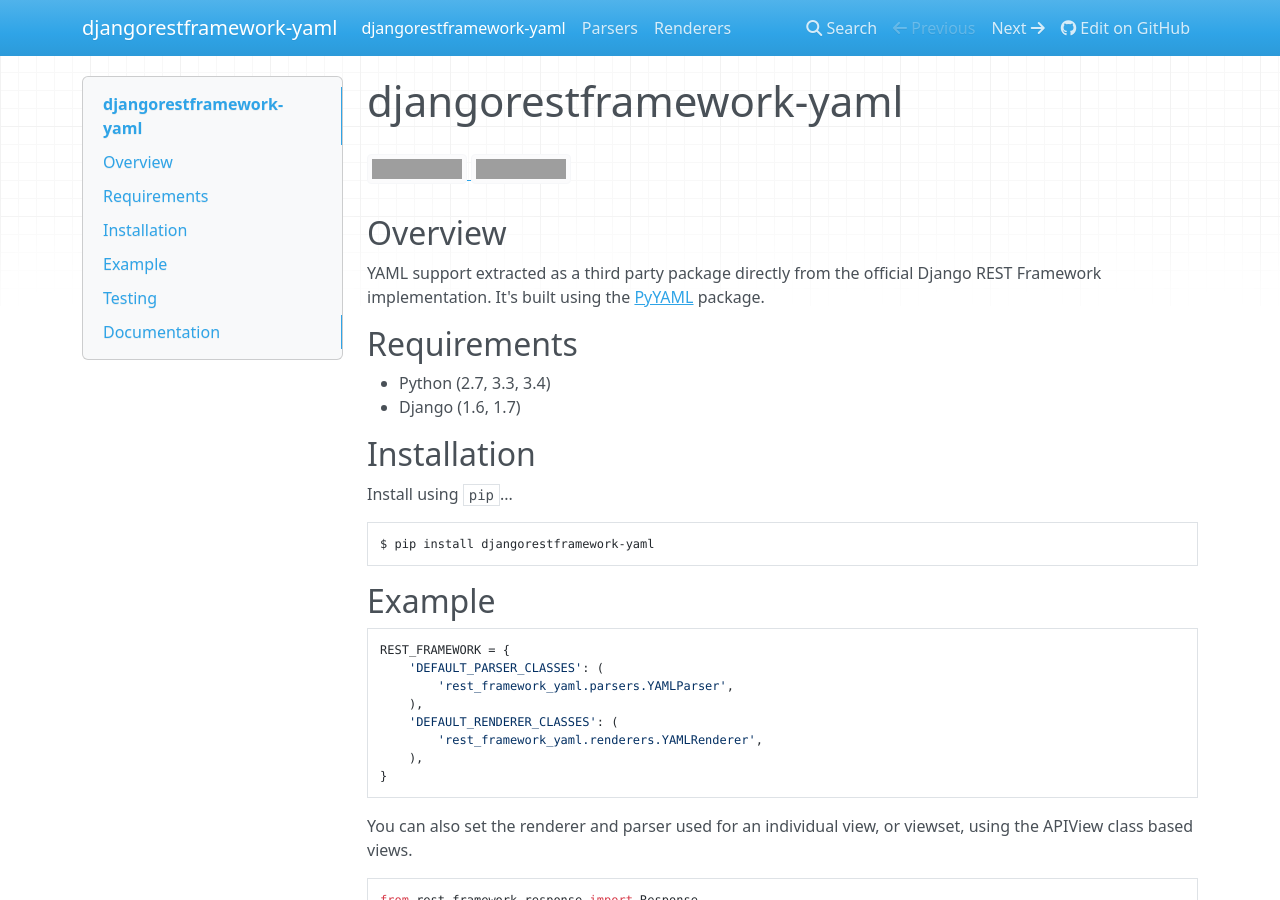
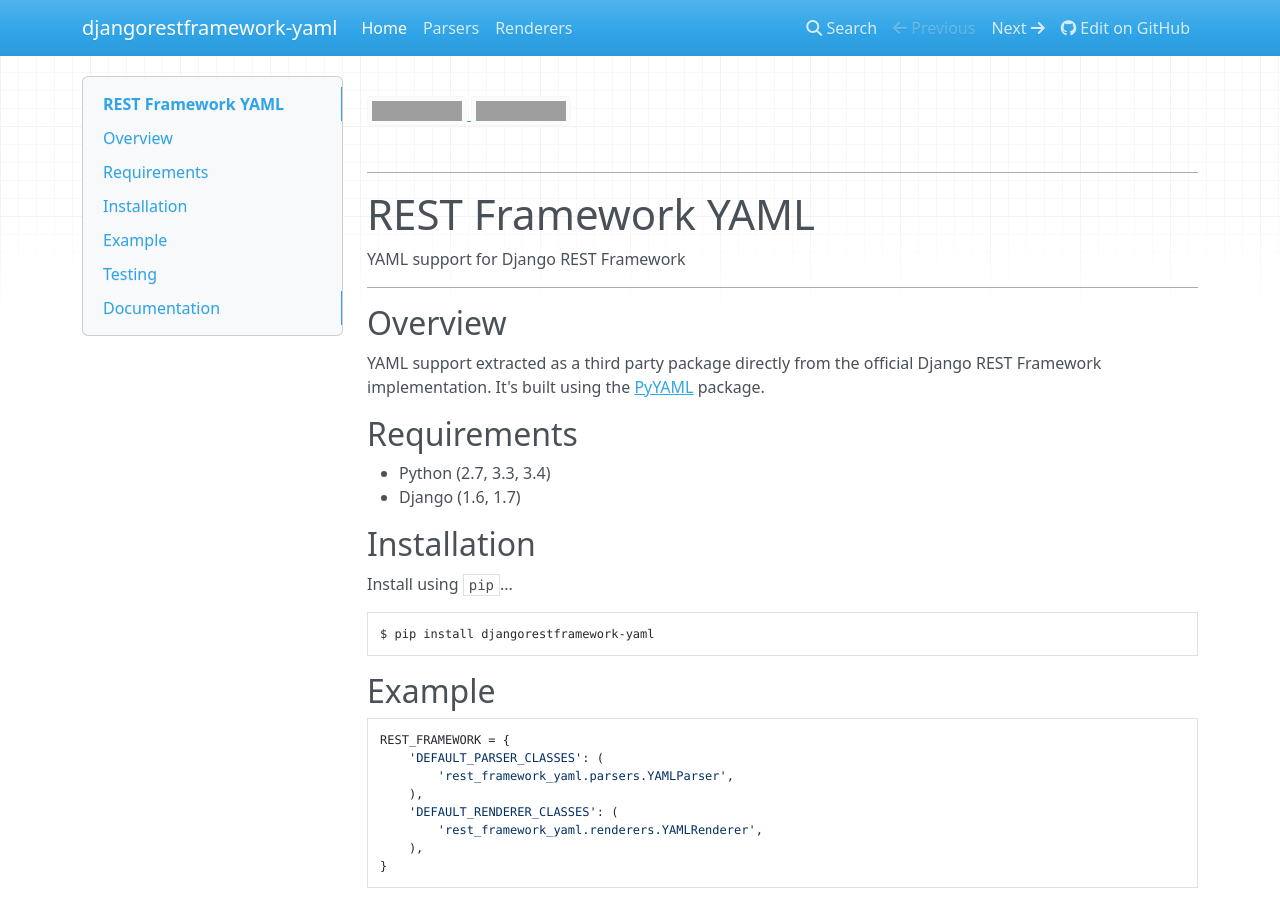
Before and after one commit to jpadilla/django-rest-framework-yaml, an MkDocs documentation site: the page built from docs/index.md, in a window 1280 px wide and 900 px high. Built offline with MkDocs 1.6.1, drawn with Linux system fonts in a browser that asks for light colours; nearby versions of some CDN libraries; grey boxes are pictures that could not be loaded.

Commit message:
Improve docs home

```diff
--- a/docs/index.md
+++ b/docs/index.md
@@ -1,13 +1,19 @@
-# djangorestframework-yaml
-
 <div class="badges">
     <a href="http://travis-ci.org/jpadilla/django-rest-framework-yaml?branch=master">
-        <img src="https://travis-ci.org/jpadilla/django-jwt-auth.svg?branch=masterr">
+        <img src="https://travis-ci.org/jpadilla/django-rest-framework-yaml.svg?branch=masterr">
     </a>
     <a href="https://pypi.python.org/pypi/djangorestframework-yaml">
         <img src="https://pypip.in/version/djangorestframework-yaml/badge.svg">
     </a>
 </div>
+
+---
+
+# REST Framework YAML
+
+YAML support for Django REST Framework
+
+---
 
 ## Overview
 
--- a/docs/styles.css
+++ /dev/null
@@ -1,3 +0,0 @@
-.badges a {
-    display: inline-block;
-}
```
Also changed, not shown: docs/extra.css (added, +23 -0 lines).
